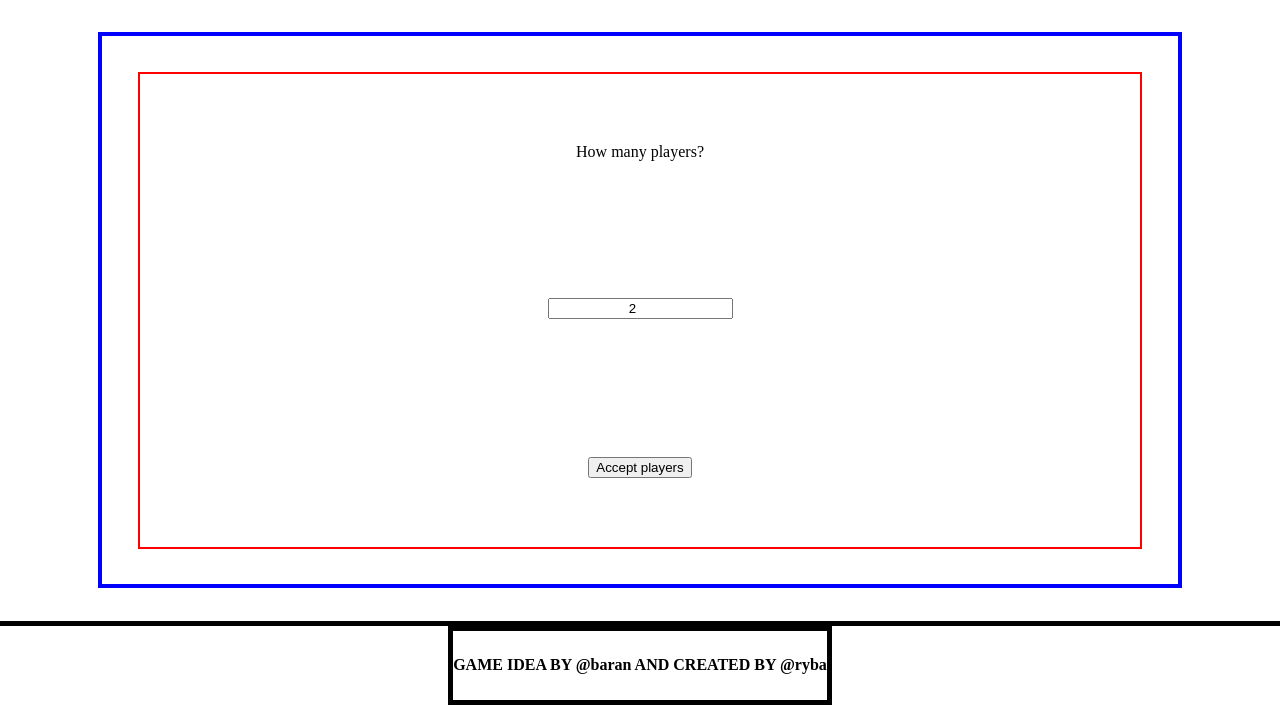
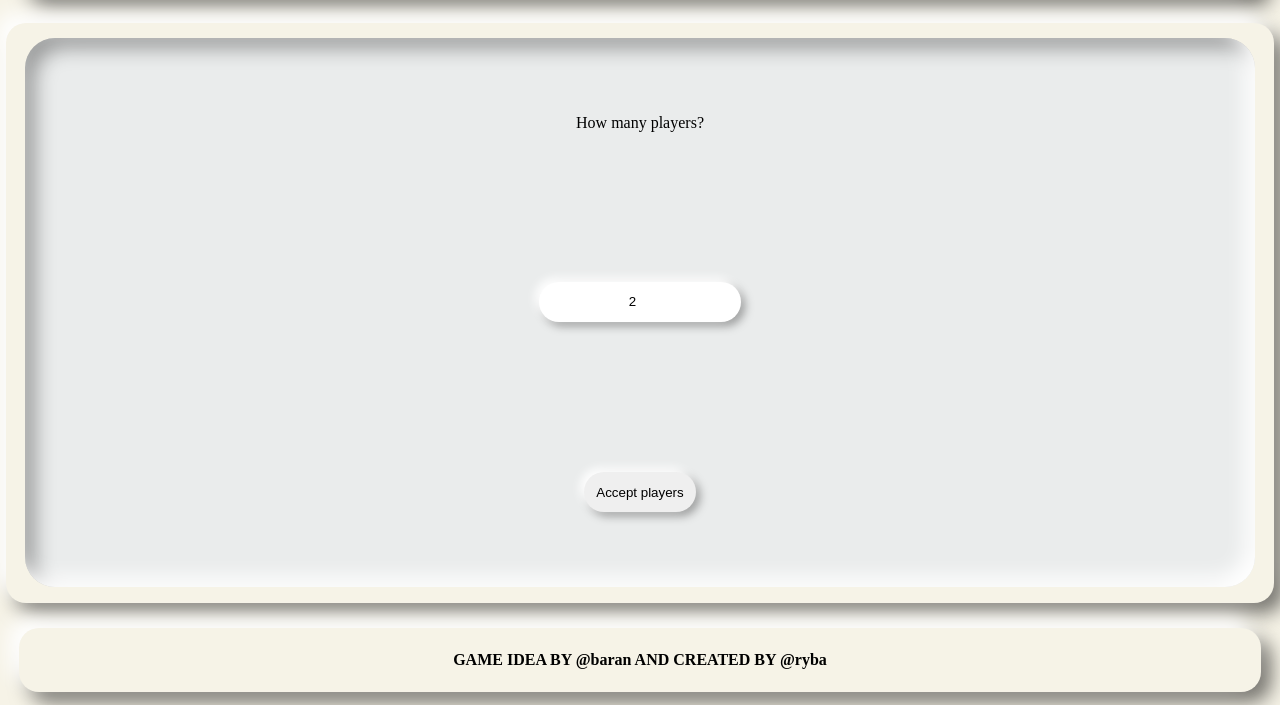
Before and after one commit to mkztx/kosteczka, a plain HTML site: page index.html in a window 1280 px wide. Shown: the part 95-800 px from the top of the page. Drawn offline with Linux system fonts and the light colour scheme.

Commit message:
added css to style boxes, added shadows

```diff
--- a/script.js
+++ b/script.js
@@ -78,6 +78,7 @@ function nameAccepted(i) {
 
     const numberSelect = document.createElement('input');
     numberSelect.setAttribute('id', `numberOfPlayer${i}`);
+    numberSelect.setAttribute('value', `${i + 1}`);
     numberSelect.setAttribute('type', 'number');
 
     const numberAccept = document.createElement('button');
@@ -164,8 +165,7 @@ function playGame(num, x) {
         if (randomNumber == numbersChosenByPlayers[i] && randomNumber != num) {
             won++;
             numberGotten.innerText = `You rolled ${randomNumber} and it was ${playersNames[i]} number!`;
-            numberGotten.style.cssText =
-                'color:red; font-size:20px; font-size:2vw;';
+            numberGotten.setAttribute('class', 'rolledSomeonesNumber');
         }
     }
     if (won == 0) {
--- a/style.css
+++ b/style.css
@@ -1,6 +1,11 @@
 body {
     margin: 0;
     overflow: hidden;
+    background-color: rgb(246, 243, 231);
+    padding-left: 0.5%;
+    padding-right: 0.5%;
+    position: relative;
+    z-index: 1;
 }
 #boxOfPage {
     display: flex;
@@ -10,6 +15,9 @@ body {
     height: 100vh;
     margin: 0;
     padding: 0;
+    z-index: 0;
+    position: relative;
+    background-color: rgb(246, 243, 231);
 }
 #header,
 #footer {
@@ -18,6 +26,10 @@ body {
     justify-content: center;
     height: 10vh;
     margin: 0;
+    text-align: center;
+    padding-right: 1%;
+    padding-left: 1%;
+    align-self: stretch;
 }
 
 #boxOfGame {
@@ -32,33 +44,55 @@ body {
 #header,
 #footer,
 #boxOfGame {
-    border: 5px solid black;
+    position: relative;
+    z-index: 10;
+    background-color: rgb(246, 243, 231);
+    box-shadow: -10px -10px 20px rgba(255, 255, 255, 1),
+        10px 10px 20px rgba(0, 0, 0, 0.55);
+    margin: 1%;
+    border-radius: 20px;
 }
 
 #gamePart {
-    border: 4px solid blue;
-    height: 80%;
-    width: 80%;
+    height: 99%;
+    width: 99%;
     display: flex;
     align-items: stretch;
     justify-content: center;
-    padding: 2%;
 }
 
 .playerBox {
-    border: 2px solid red;
     display: flex;
     flex-direction: column;
     align-items: center;
     justify-content: space-around;
     flex: 1;
     margin: 1%;
+    border-radius: 30px;
+    background-color: rgb(234, 236, 236);
+    box-shadow: inset -10px -10px 20px rgba(255, 255, 255, 1),
+        inset 10px 10px 20px rgba(0, 0, 0, 0.35);
 }
 input {
     text-align: center;
+    padding: 1%;
+    border-radius: 99999px;
+    border: none;
+    box-shadow: -4px -4px 10px rgba(255, 255, 255, 1),
+        4px 4px 10px rgba(0, 0, 0, 0.35);
 }
 
 button {
+    padding: 1%;
+    border: none;
+    border-radius: 99999px;
+    box-shadow: -4px -4px 10px rgba(255, 255, 255, 1),
+        4px 4px 10px rgba(0, 0, 0, 0.35);
+}
+
+button:hover:enabled {
+    box-shadow: inset -4px -4px 10px rgba(255, 255, 255, 1),
+        inset 4px 4px 10px rgba(0, 0, 0, 0.35);
 }
 
 .textForNumberEnter {
@@ -71,3 +105,9 @@ button {
 .column {
     flex-direction: column;
 }
+
+.rolledSomeonesNumber {
+    color: red;
+    font-size: 20px;
+    font-size: 2vw;
+}
```
